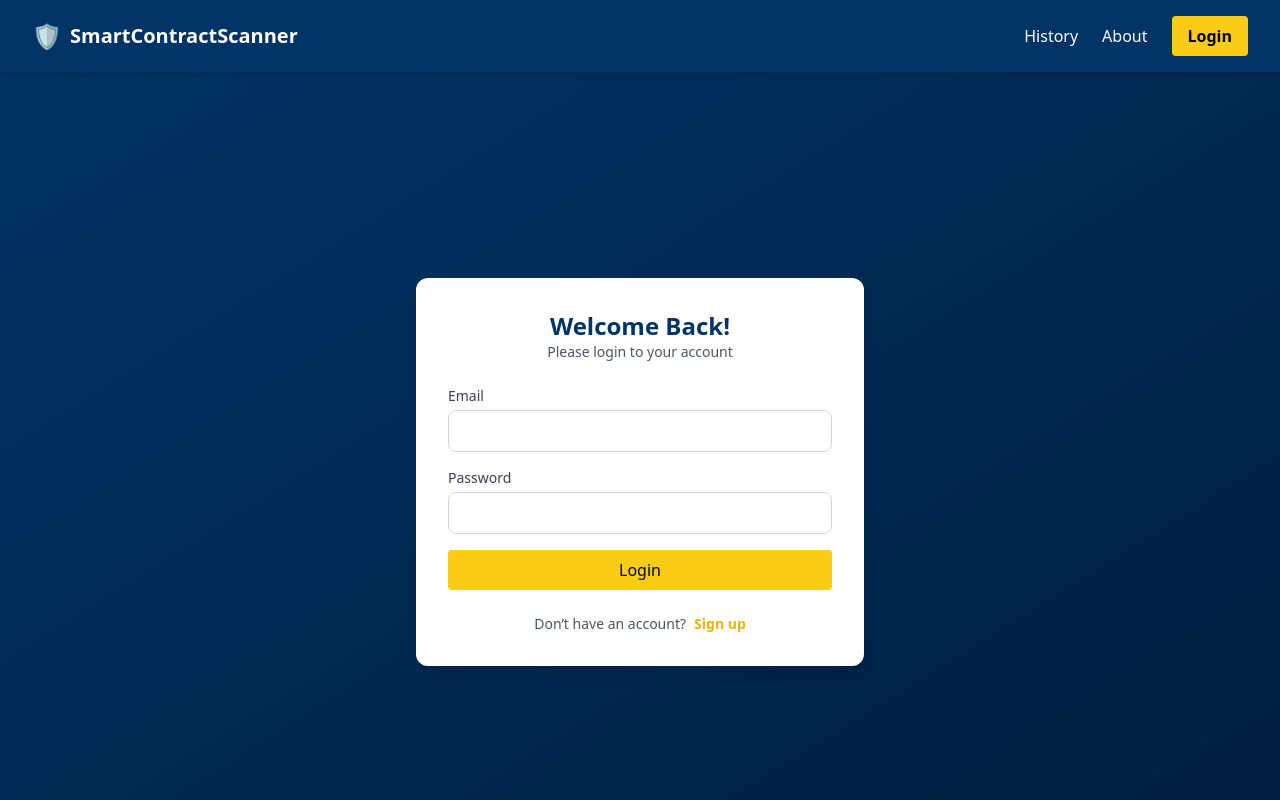
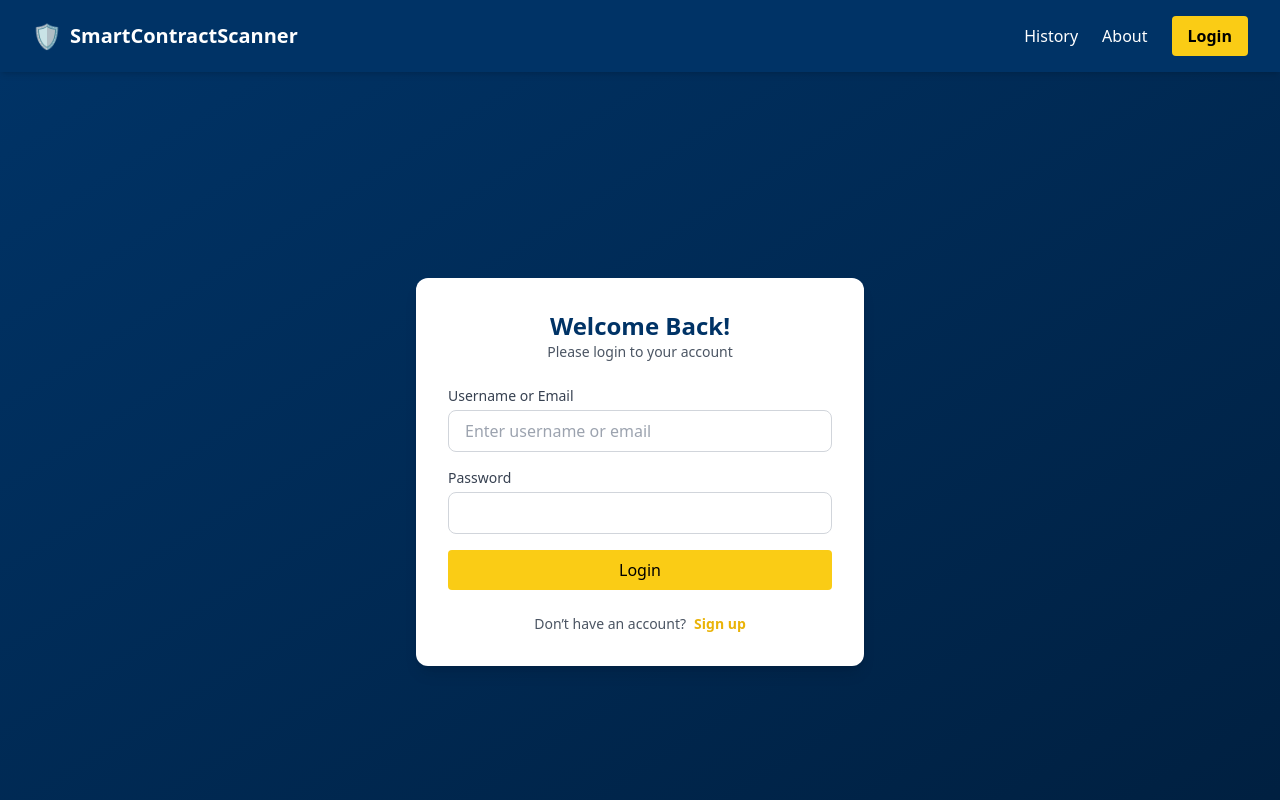
Before and after one commit to Dutuanvu/smartcontract_frontend, a React (Vite) app: page /login in a window 1280 px wide. Shown: the top 800 px of the page. Built offline with nearby package versions, Linux system fonts and the light colour scheme.

Commit message:
testing login

```diff
--- a/src/App.jsx
+++ b/src/App.jsx
@@ -10,17 +10,19 @@ import { useState } from 'react';
 
 export default function App() {
   const [showHistory, setShowHistory] = useState(false);
+  const [user, setUser] = useState(null); // global logged in user
 
   return (
     <Router>
       <div className="flex flex-col w-full relative">
-        <Header onShowHistory={() => setShowHistory(true)} />
+        <Header user={user} onShowHistory={() => setShowHistory(true)} />
 
         {showHistory && (
           <HistorySidebar isOpen={showHistory} onClose={() => setShowHistory(false)} />
         )}
 
         <Routes>
+          {/* Home / Scan Page */}
           <Route
             path="/"
             element={
@@ -39,9 +41,11 @@ export default function App() {
             }
           />
 
-          <Route path="/login" element={<Login />} />
+          {/* Login Page */}
+          <Route path="/login" element={<Login setUser={setUser} />} />
         </Routes>
 
+        {/* About + Footer */}
         <section id="about" className="w-full min-h-screen bg-white px-8 py-20 scroll-mt-20">
           <AboutSection />
         </section>
--- a/src/components/Login.jsx
+++ b/src/components/Login.jsx
@@ -1,18 +1,26 @@
 import { useState } from 'react';
 import { useNavigate } from 'react-router-dom';
 
-export default function Login() {
-  const [email, setEmail] = useState('');
+export default function Login({ setUser }) {
+  const [identifier, setIdentifier] = useState(''); // can be email or username
   const [password, setPassword] = useState('');
-  const [user, setUser] = useState(null); // store logged in user
   const navigate = useNavigate();
 
   const handleLogin = (e) => {
     e.preventDefault();
-    const username = email.split('@')[0]; // extract part before @
-    setUser(username);
+
+    let username;
+    if (identifier.includes('@')) {
+      // If email, take part before @
+      username = identifier.split('@')[0];
+    } else {
+      // If just username, use it as-is
+      username = identifier;
+    }
+
+    setUser(username); // save globally
     alert(`Logged in as ${username}`);
-    navigate('/'); // Redirect to Scan page
+    navigate('/'); // redirect to home
   };
 
   return (
@@ -21,21 +29,21 @@ export default function Login() {
         {/* Title */}
         <div className="text-center">
           <h1 className="text-2xl font-bold text-[#003366]">Welcome Back!</h1>
-          <p className="text-sm text-gray-600">
-            {user ? `Hello, ${user}!` : "Please login to your account"}
-          </p>
+          <p className="text-sm text-gray-600">Please login to your account</p>
         </div>
 
-        {/* Show form if not logged in */}
-        {!user ? (
+        {/* Login Form */}
         <form onSubmit={handleLogin} className="space-y-4">
           <div>
-              <label className="block text-sm font-medium text-gray-700">Email</label>
+            <label className="block text-sm font-medium text-gray-700">
+              Username or Email
+            </label>
             <input
-                type="email"
-                value={email}
-                onChange={(e) => setEmail(e.target.value)}
+              type="text"
+              value={identifier}
+              onChange={(e) => setIdentifier(e.target.value)}
               required
+              placeholder="Enter username or email"
               className="mt-1 w-full px-4 py-2 border border-gray-300 rounded-lg focus:ring-yellow-400 focus:outline-none"
             />
           </div>
@@ -56,18 +64,8 @@ export default function Login() {
             Login
           </button>
         </form>
-        ) : (
-          // After login, show button with username
-          <button
-            className="w-full bg-yellow-400 text-black py-2 rounded hover:bg-yellow-300"
-            onClick={() => navigate('/')}
-          >
-            {user}
-          </button>
-        )}
 
-        {/* Sign Up */}
-        {!user && (
+        {/* Sign Up Redirect */}
         <div className="text-center">
           <p className="text-sm text-gray-600">
             Don’t have an account?
@@ -79,7 +77,6 @@ export default function Login() {
             </button>
           </p>
         </div>
-        )}
       </div>
     </div>
   );
```
Lines whose indentation alone changed are shown as unchanged.
